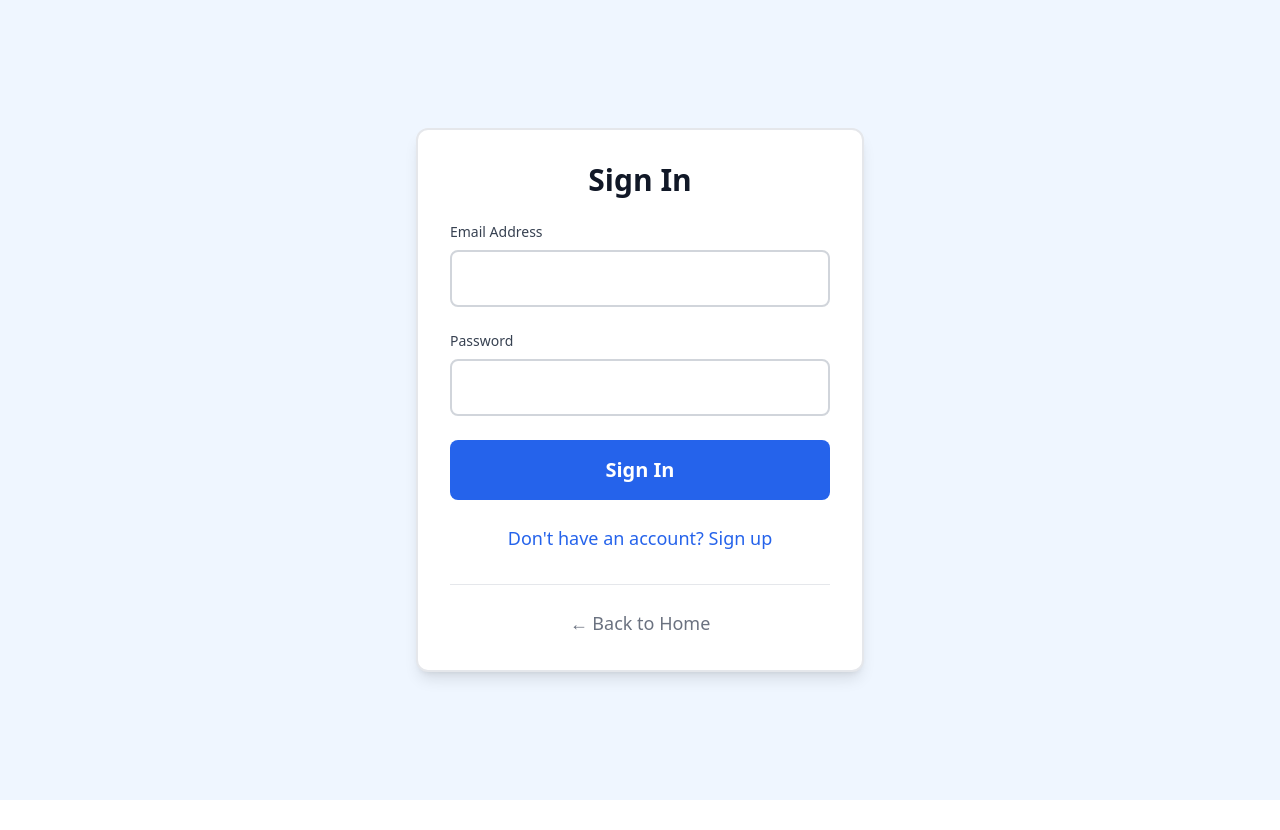
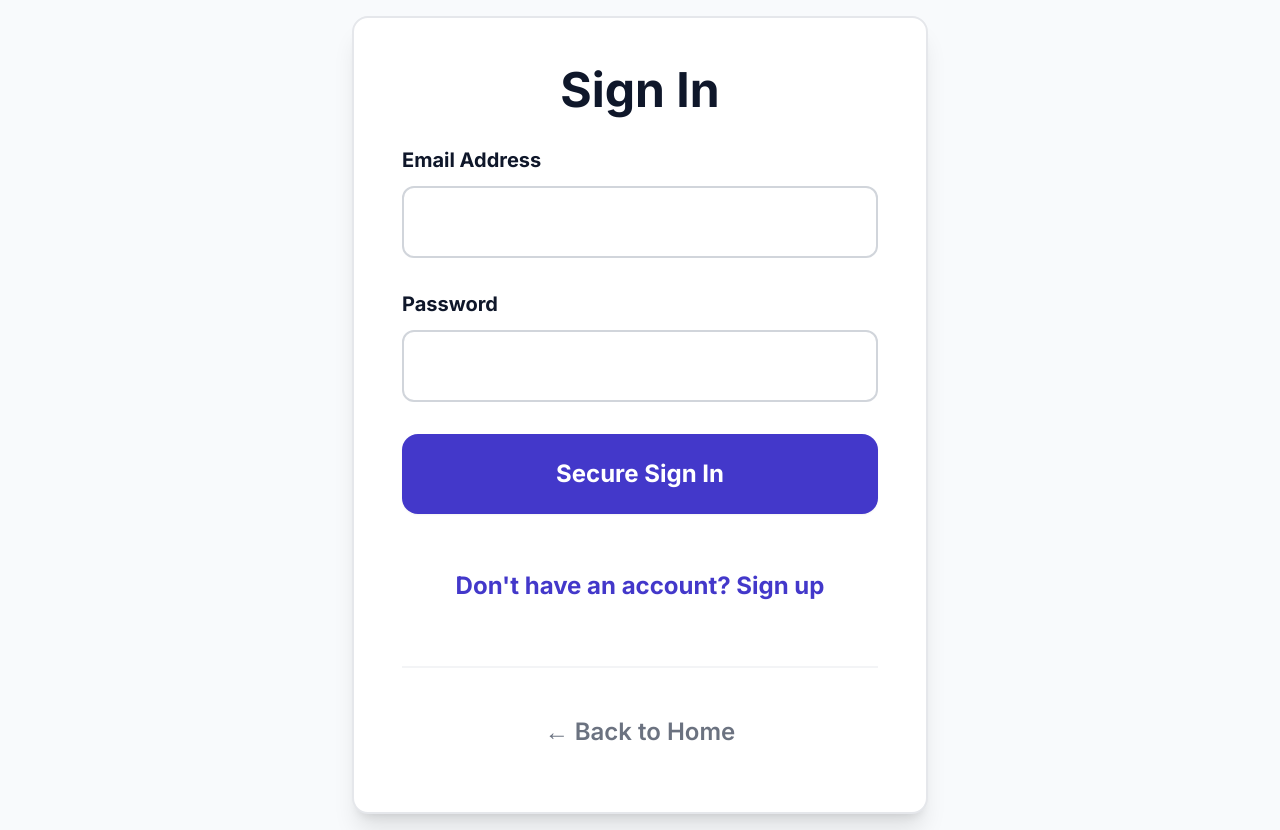
Before and after one commit to kaustubhk1/benefits-calculator, a React (Vite) app: page / in a window 1280 px wide. Both pictures are taken after a click on the button "Sign In / Create Account". Before the commit the page ends 800 px from the top, so only its background shows below. Built offline with nearby package versions, Linux system fonts and the light colour scheme; no server answers.

Commit message:
Elderly accessible UI rebuild: typography, high-contrast theming, and touch targets

```diff
--- a/playwright.config.ts
+++ b/playwright.config.ts
@@ -9,12 +9,12 @@ export default defineConfig({
   reporter: 'html',
   use: {
     trace: 'on-first-retry',
-    video: 'on',
+    video: 'off',
   },
   projects: [
     {
-      name: 'webkit',
-      use: { ...devices['Desktop Safari'] },
+      name: 'chromium',
+      use: { ...devices['Desktop Chrome'] },
     },
   ],
 });
--- a/src/components/Button.tsx
+++ b/src/components/Button.tsx
@@ -12,18 +12,18 @@ export function Button({
   className = '',
   ...props
 }: ButtonProps) {
-  const baseClasses = 'font-semibold rounded-lg transition-colors focus:outline-none focus:ring-4 focus:ring-offset-2';
+  const baseClasses = 'font-bold rounded-2xl transition-all duration-200 focus:outline-none focus:ring-4 focus:ring-offset-2 flex items-center justify-center shadow-sm disabled:opacity-50 disabled:cursor-not-allowed hover:-translate-y-0.5 active:translate-y-0';
 
   const variantClasses = {
-    primary: 'bg-blue-600 text-white hover:bg-blue-700 focus:ring-blue-500',
-    secondary: 'bg-gray-200 text-gray-900 hover:bg-gray-300 focus:ring-gray-500',
-    outline: 'border-2 border-blue-600 text-blue-600 hover:bg-blue-50 focus:ring-blue-500',
+    primary: 'bg-accessible-primary text-white hover:bg-accessible-hover hover:shadow-md focus:ring-indigo-500',
+    secondary: 'bg-white text-accessible-900 border-2 border-accessible-border hover:border-accessible-primary hover:bg-indigo-50 focus:ring-indigo-500',
+    outline: 'border-2 border-accessible-primary text-accessible-primary hover:bg-indigo-50 focus:ring-indigo-500',
   };
 
   const sizeClasses = {
-    small: 'px-4 py-2 text-base min-h-[44px]',
-    medium: 'px-6 py-3 text-lg min-h-[48px]',
-    large: 'px-8 py-4 text-xl min-h-[56px]',
+    small: 'px-6 py-3 text-lg min-h-[52px]',
+    medium: 'px-8 py-4 text-xl min-h-[60px]',
+    large: 'px-10 py-5 text-2xl min-h-[68px]',
   };
 
   return (
--- a/src/components/OptionButton.tsx
+++ b/src/components/OptionButton.tsx
@@ -3,7 +3,6 @@ import { Check } from 'lucide-react';
 
 interface OptionButtonProps extends ButtonHTMLAttributes<HTMLButtonElement> {
   selected?: boolean;
-  children: React.ReactNode;
 }
 
 export function OptionButton({
@@ -15,22 +14,21 @@ export function OptionButton({
   return (
     <button
       className={`
-        relative w-full p-5 text-left rounded-xl border-2 transition-all
-        focus:outline-none focus:ring-4 focus:ring-blue-500 focus:ring-offset-2
-        min-h-[56px] text-lg md:text-xl
+        relative w-full p-6 md:p-8 rounded-2xl border-2 transition-all duration-200 text-left mb-4 shadow-sm min-h-[72px] text-xl md:text-2xl font-bold
+        focus:outline-none focus:ring-4 focus:ring-accessible-primary focus:ring-offset-2 hover:-translate-y-0.5
         ${
           selected
-            ? 'border-blue-600 bg-blue-50 text-gray-900'
-            : 'border-gray-300 bg-white text-gray-900 hover:border-blue-400 hover:bg-blue-50'
+            ? 'border-accessible-primary bg-indigo-50 text-accessible-900 shadow-md ring-1 ring-accessible-primary'
+            : 'border-accessible-border bg-white text-accessible-900 hover:border-indigo-400 hover:bg-slate-50'
         }
         ${className}
       `}
       {...props}
     >
-      <span className="block pr-10">{children}</span>
+      <span className="block pr-14 leading-relaxed">{children}</span>
       {selected && (
         <Check
-          className="absolute right-5 top-1/2 -translate-y-1/2 w-7 h-7 text-blue-600"
+          className="absolute right-6 top-1/2 -translate-y-1/2 w-8 h-8 text-accessible-primary"
           aria-label="Selected"
         />
       )}
--- a/src/index.css
+++ b/src/index.css
@@ -1,6 +1,14 @@
+@import url('https://fonts.googleapis.com/css2?family=Inter:wght@400;500;600;700&display=swap');
+
 @tailwind base;
 @tailwind components;
 @tailwind utilities;
+
+@layer base {
+  body {
+    @apply font-sans bg-accessible-50 text-accessible-900;
+  }
+}
 
 @layer base {
   body {
--- a/src/screens/AuthScreen.tsx
+++ b/src/screens/AuthScreen.tsx
@@ -23,7 +23,6 @@ export function AuthScreen() {
           password,
         });
         if (signInError) throw signInError;
-        // On success, state is auto-updated by AppContext listener, we just navigate back
         setCurrentScreen('welcome');
       } else {
         const { error: signUpError } = await supabase.auth.signUp({
@@ -31,8 +30,6 @@ export function AuthScreen() {
           password,
         });
         if (signUpError) throw signUpError;
-        // Supabase sends a confirmation email (if email confirmations are enabled in dashboard)
-        // For local development or disabled email confirms, they log in immediately
         setCurrentScreen('welcome');
       }
     } catch (err: any) {
@@ -43,60 +40,60 @@ export function AuthScreen() {
   };
 
   return (
-    <div className="min-h-screen bg-blue-50 flex flex-col items-center justify-center p-4">
-      <div className="w-full max-w-md bg-white rounded-xl shadow-lg border-2 border-gray-200 p-8">
-        <h1 className="text-3xl font-bold text-gray-900 mb-6 text-center">
+    <div className="min-h-screen bg-accessible-50 flex flex-col items-center justify-center p-4">
+      <div className="w-full max-w-xl bg-white rounded-2xl shadow-xl border-2 border-gray-200 p-8 md:p-12">
+        <h1 className="text-4xl md:text-5xl font-bold text-accessible-900 mb-8 text-center">
           {isLogin ? 'Sign In' : 'Create Account'}
         </h1>
 
         {error && (
-          <div className="bg-red-50 border-l-4 border-red-500 p-4 mb-6">
-            <p className="text-red-700">{error}</p>
+          <div className="bg-red-50 border-l-4 border-red-500 p-6 mb-8 rounded-r-xl">
+            <p className="text-red-800 text-xl font-medium">{error}</p>
           </div>
         )}
 
-        <form onSubmit={handleSubmit} className="space-y-6">
+        <form onSubmit={handleSubmit} className="space-y-8">
           <div>
-            <label className="block text-sm font-medium text-gray-700 mb-2">Email Address</label>
+            <label className="block text-xl font-bold text-accessible-900 mb-3">Email Address</label>
             <input
               type="email"
               value={email}
               onChange={(e) => setEmail(e.target.value)}
-              className="w-full px-4 py-3 border-2 border-gray-300 rounded-lg focus:border-blue-500 focus:ring-2 focus:ring-blue-200 outline-none transition-colors"
+              className="w-full px-6 py-5 text-xl border-2 border-gray-300 rounded-xl focus:border-accessible-primary focus:ring-4 focus:ring-indigo-200 outline-none transition-colors"
               required
             />
           </div>
 
           <div>
-            <label className="block text-sm font-medium text-gray-700 mb-2">Password</label>
+            <label className="block text-xl font-bold text-accessible-900 mb-3">Password</label>
             <input
               type="password"
               value={password}
               onChange={(e) => setPassword(e.target.value)}
-              className="w-full px-4 py-3 border-2 border-gray-300 rounded-lg focus:border-blue-500 focus:ring-2 focus:ring-blue-200 outline-none transition-colors"
+              className="w-full px-6 py-5 text-xl border-2 border-gray-300 rounded-xl focus:border-accessible-primary focus:ring-4 focus:ring-indigo-200 outline-none transition-colors"
               required
             />
           </div>
 
-          <Button type="submit" className="w-full" disabled={loading}>
-            {loading ? 'Processing...' : (isLogin ? 'Sign In' : 'Sign Up')}
+          <Button type="submit" className="w-full py-6 text-2xl mt-4" disabled={loading}>
+            {loading ? 'Processing...' : (isLogin ? 'Secure Sign In' : 'Secure Sign Up')}
           </Button>
         </form>
 
-        <div className="mt-6 text-center">
+        <div className="mt-10 text-center">
           <button
             type="button"
             onClick={() => setIsLogin(!isLogin)}
-            className="text-blue-600 hover:text-blue-800 font-medium"
+            className="text-xl md:text-2xl font-bold text-accessible-primary hover:text-accessible-hover hover:underline p-4 rounded-xl focus:outline-none focus:ring-4 focus:ring-indigo-500 transition-all"
           >
             {isLogin ? "Don't have an account? Sign up" : 'Already have an account? Sign in'}
           </button>
         </div>
 
-        <div className="mt-8 pt-6 border-t border-gray-200 text-center">
+        <div className="mt-12 pt-8 border-t-2 border-gray-100 text-center">
           <button
             onClick={() => setCurrentScreen('welcome')}
-            className="text-gray-500 hover:text-gray-700 font-medium"
+            className="text-xl md:text-2xl font-semibold text-gray-500 hover:text-gray-800 p-4 rounded-xl hover:bg-gray-50 transition-all"
           >
             ← Back to Home
           </button>
--- a/src/screens/WelcomeScreen.tsx
+++ b/src/screens/WelcomeScreen.tsx
@@ -24,11 +24,11 @@ export function WelcomeScreen() {
       <div className="flex justify-end p-4 border-b border-gray-200/50 bg-white/50">
         {user ? (
           <div className="flex items-center gap-4">
-            <span className="text-sm font-medium text-gray-700">{user.email}</span>
-            <button onClick={signOut} className="text-sm font-semibold text-blue-600 hover:text-blue-800 transition-colors">Sign Out</button>
+            <span className="text-lg md:text-xl font-semibold text-accessible-900">{user.email}</span>
+            <button onClick={signOut} className="text-lg md:text-xl font-bold text-accessible-primary hover:text-accessible-hover transition-colors px-4 py-2 hover:bg-indigo-50 rounded-lg">Sign Out</button>
           </div>
         ) : (
-          <button onClick={() => setCurrentScreen('auth')} className="text-sm font-semibold text-blue-600 hover:text-blue-800 transition-colors">
+          <button onClick={() => setCurrentScreen('auth')} className="text-lg md:text-xl font-bold text-accessible-primary hover:text-accessible-hover transition-colors px-4 py-2 hover:bg-indigo-50 rounded-lg">
             Sign In / Create Account
           </button>
         )}
--- a/tailwind.config.js
+++ b/tailwind.config.js
@@ -2,7 +2,20 @@
 export default {
   content: ['./index.html', './src/**/*.{js,ts,jsx,tsx}'],
   theme: {
-    extend: {},
+    extend: {
+      fontFamily: {
+        sans: ['Inter', 'system-ui', 'sans-serif'],
+      },
+      colors: {
+        accessible: {
+          50: '#f8fafc',
+          900: '#0f172a',
+          primary: '#4338ca', // indigo-700
+          hover: '#3730a3',
+          border: '#cbd5e1',
+        }
+      }
+    },
   },
   plugins: [],
 };
```
Also changed, not shown: playwright-report/index.html (+1 -1 lines), src/components/Checkbox.tsx (+9 -7 lines), 2 other files (tests, documents, lock files or other folders).
